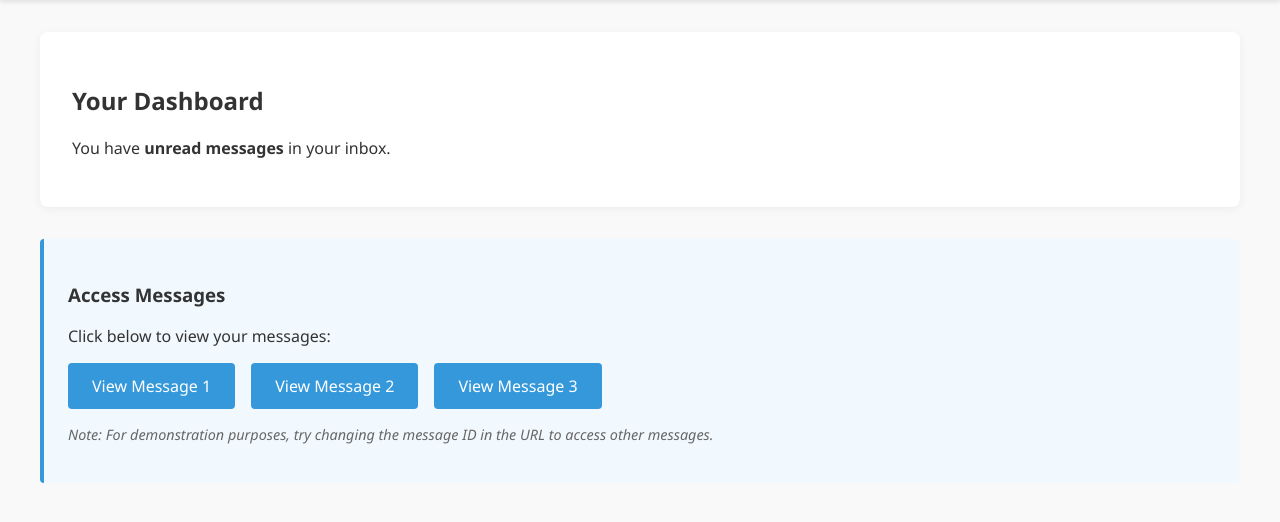
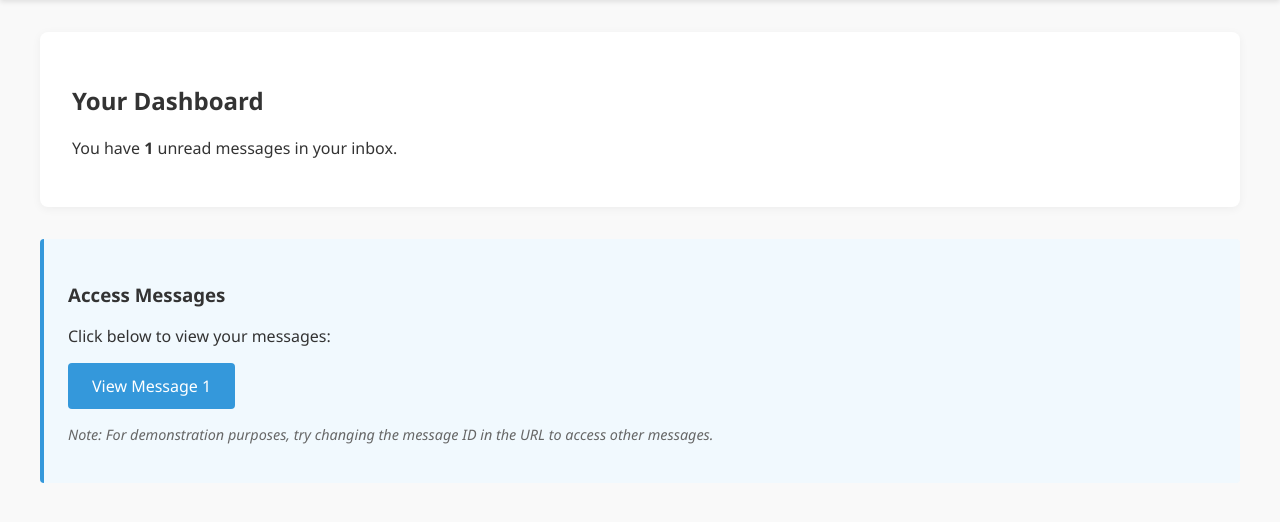
Before and after one commit to Yasmine-Zahreddine/vulnerable-apps, a FastAPI app: template idor-demo/templates/dashboard.html in a window 1280 px wide. Shown: the part 65-587 px from the top of the page. Run offline with FastAPI, Linux system fonts and the light colour scheme; the template is opened without the code that fills it: most values are stand-ins (such as "Sample title", 1, 10 or a date in 2020).

Commit message:
edited the idor app

```diff
--- a/idor-demo/database.py
+++ b/idor-demo/database.py
@@ -29,9 +29,9 @@ def init_db():
         c.execute("INSERT OR IGNORE INTO users (username, password) VALUES (?, ?)", ("bob", "bobpass"))
 
         # Insert dummy messages
-        c.execute("INSERT OR IGNORE INTO messages (id, user_id, content) VALUES (?, ?, ?)", (1, 1, "Hello from Alice"))
-        c.execute("INSERT OR IGNORE INTO messages (id, user_id, content) VALUES (?, ?, ?)", (2, 2, "Hi, this is Bob"))
-        c.execute("INSERT OR IGNORE INTO messages (id, user_id, content) VALUES (?, ?, ?)", (3, 2, "Hi, this is secret message for Bob"))
+        c.execute("INSERT OR IGNORE INTO messages (id, user_id, content) VALUES (?, ?, ?)", (1, 1, "Hello, this is a secret message for Alice"))
+        c.execute("INSERT OR IGNORE INTO messages (id, user_id, content) VALUES (?, ?, ?)", (2, 2, "Hi, this is a secret message for Bob"))
+        c.execute("INSERT OR IGNORE INTO messages (id, user_id, content) VALUES (?, ?, ?)", (3, 2, "Hi, this is another secret message for Bob"))
 
         conn.commit()
     except sqlite3.Error as e:
--- a/idor-demo/main.py
+++ b/idor-demo/main.py
@@ -38,45 +38,70 @@ def dashboard(request: Request):
     username = get_current_user()
     if not username:
         return RedirectResponse(url="/login", status_code=302)
-    return templates.TemplateResponse("dashboard.html", {"request": request, "username": username})
+
+    # Query the database for the number of messages and their IDs for the current user
+    conn = sqlite3.connect("idor.db")
+    cursor = conn.cursor()
+    cursor.execute("""
+        SELECT messages.id FROM messages
+        JOIN users ON users.id = messages.user_id
+        WHERE users.username = ?
+    """, (username,))
+    messages = cursor.fetchall()  # Fetch all message IDs
+    conn.close()
+
+    # Extract message IDs into a list
+    message_ids = [message[0] for message in messages]
+
+    # Pass the message count and IDs to the template
+    return templates.TemplateResponse("dashboard.html", {
+        "request": request,
+        "username": username,
+        "message_count": len(message_ids),
+        "message_ids": message_ids
+    })
 
 # View message by ID — here lies the IDOR vulnerability!
+@app.get("/message/{message_id}", response_class=HTMLResponse)
+def read_message(request: Request, message_id: int):
+    username = get_current_user()
+    if not username:
+        return RedirectResponse(url="/login", status_code=302)
+
+    # Vulnerable: no access control
+    conn = sqlite3.connect("idor.db")
+    cursor = conn.cursor()
+    cursor.execute("SELECT content FROM messages WHERE id = ?", (message_id,))
+    row = cursor.fetchone()
+    conn.close()
+
+    if row:
+        return templates.TemplateResponse("message.html", {"request": request, "message": row[0]})
+    return {"error": "Message not found"}
+
+
+
+# Secure version of the read_message function
+# This version checks if the current user owns the message before displaying it.
+
 # @app.get("/message/{message_id}", response_class=HTMLResponse)
 # def read_message(request: Request, message_id: int):
 #     username = get_current_user()
 #     if not username:
 #         return RedirectResponse(url="/login", status_code=302)
 
-#     # Vulnerable: no access control
+#     # Secure: Check if the current user owns the message
 #     conn = sqlite3.connect("idor.db")
 #     cursor = conn.cursor()
-#     cursor.execute("SELECT content FROM messages WHERE id = ?", (message_id,))
+#     cursor.execute("""
+#         SELECT content FROM messages
+#         JOIN users ON users.id = messages.user_id
+#         WHERE messages.id = ? AND users.username = ?
+#     """, (message_id, username))
+
 #     row = cursor.fetchone()
 #     conn.close()
 
 #     if row:
 #         return templates.TemplateResponse("message.html", {"request": request, "message": row[0]})
-#     return {"error": "Message not found"}
-
-
-@app.get("/message/{message_id}", response_class=HTMLResponse)
-def read_message(request: Request, message_id: int):
-    username = get_current_user()
-    if not username:
-        return RedirectResponse(url="/login", status_code=302)
-
-    # Secure: Check if the current user owns the message
-    conn = sqlite3.connect("idor.db")
-    cursor = conn.cursor()
-    cursor.execute("""
-        SELECT content FROM messages
-        JOIN users ON users.id = messages.user_id
-        WHERE messages.id = ? AND users.username = ?
-    """, (message_id, username))
-
-    row = cursor.fetchone()
-    conn.close()
-
-    if row:
-        return templates.TemplateResponse("message.html", {"request": request, "message": row[0]})
-    return templates.TemplateResponse("error.html", {"request": request, "detail": "Message not found or access denied"})
+#     return templates.TemplateResponse("error.html", {"request": request, "detail": "Message not found or access denied"})
--- a/idor-demo/templates/dashboard.html
+++ b/idor-demo/templates/dashboard.html
@@ -89,16 +89,16 @@
     <div class="container">
         <div class="welcome-message">
             <h2>Your Dashboard</h2>
-            <p>You have <strong>unread messages</strong> in your inbox.</p>
+            <p>You have <strong>{{ message_count }}</strong> unread messages in your inbox.</p>
         </div>
 
         <div class="instructions">
             <h3>Access Messages</h3>
             <p>Click below to view your messages:</p>
             <div class="message-links">
-                <a href="/message/1" class="message-link">View Message 1</a>
-                <a href="/message/2" class="message-link">View Message 2</a>
-                <a href="/message/3" class="message-link">View Message 3</a>
+                {% for message_id in message_ids %}
+                    <a href="/message/{{ message_id }}" class="message-link">View Message {{ message_id }}</a>
+                {% endfor %}
             </div>
             <p style="margin-top: 1rem; font-size: 0.9rem; color: #666;">
                 <em>Note: For demonstration purposes, try changing the message ID in the URL to access other messages.</em>
```
